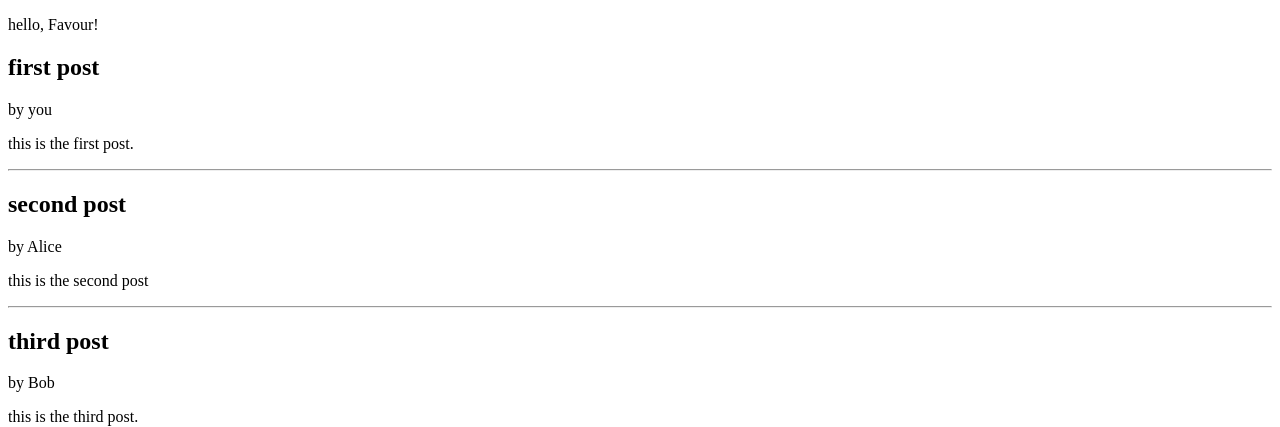
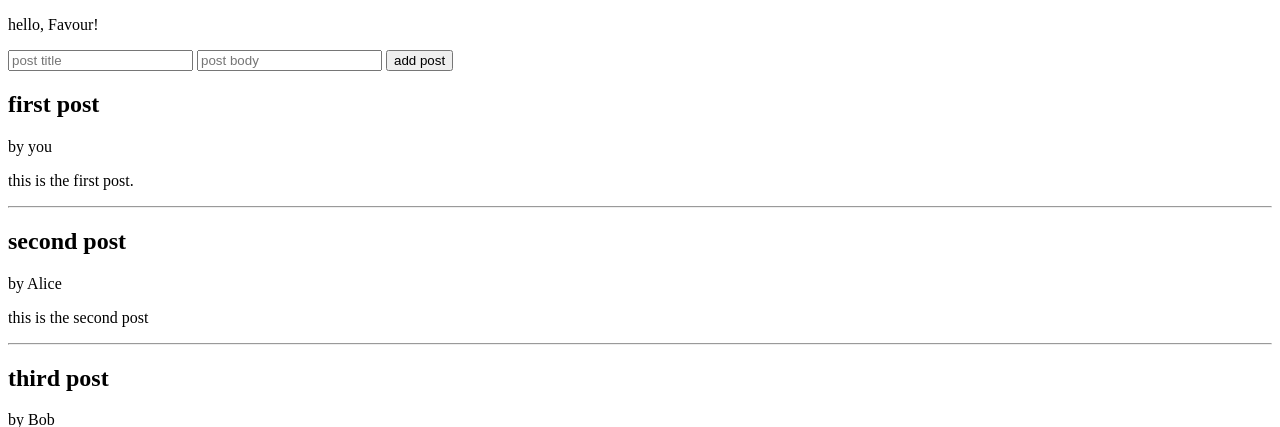
Before and after one commit to Favour-nwosu/webdev-journey, a Flask app: page / in a window 1280 px wide. Shown: the top 427 px of the page. Run offline with Flask 3, Linux system fonts and the light colour scheme.

Commit message:
Stage 3: forms and POST requests - request.form basics

```diff
--- a/stage2/flask-intro/app.py
+++ b/stage2/flask-intro/app.py
@@ -1,4 +1,4 @@
-from flask import Flask, render_template
+from flask import Flask, render_template, request
 
 app = Flask(__name__)
 
@@ -22,5 +22,8 @@ def about():
     return "what is the about page"
 
 
-if __name__ == "__main__":
-    app.run(debug=True)
+@app.route("/new-post", methods=["POST"])
+def new_post():
+    title = request.form["title"]
+    body = request.form["body"]
+    return f"title: {title}-body: {body}"
--- a/stage2/flask-intro/templates/index.html
+++ b/stage2/flask-intro/templates/index.html
@@ -6,6 +6,11 @@
   </head>
   <body>
      <p>hello, {{ username }}!</p>
+    <form method="POST" action ="/new-post">
+      <input type="text" name="title" placeholder="post title">
+      <input type="text"name ="body" placeholder="post body">
+      <button type="submit">add post</button>
+    </form>
       {% for post in posts %}
        <h2>{{post.title}}</h2>
       {% if post.author == "favour"%}
```
Lines whose indentation alone changed are shown as unchanged.
